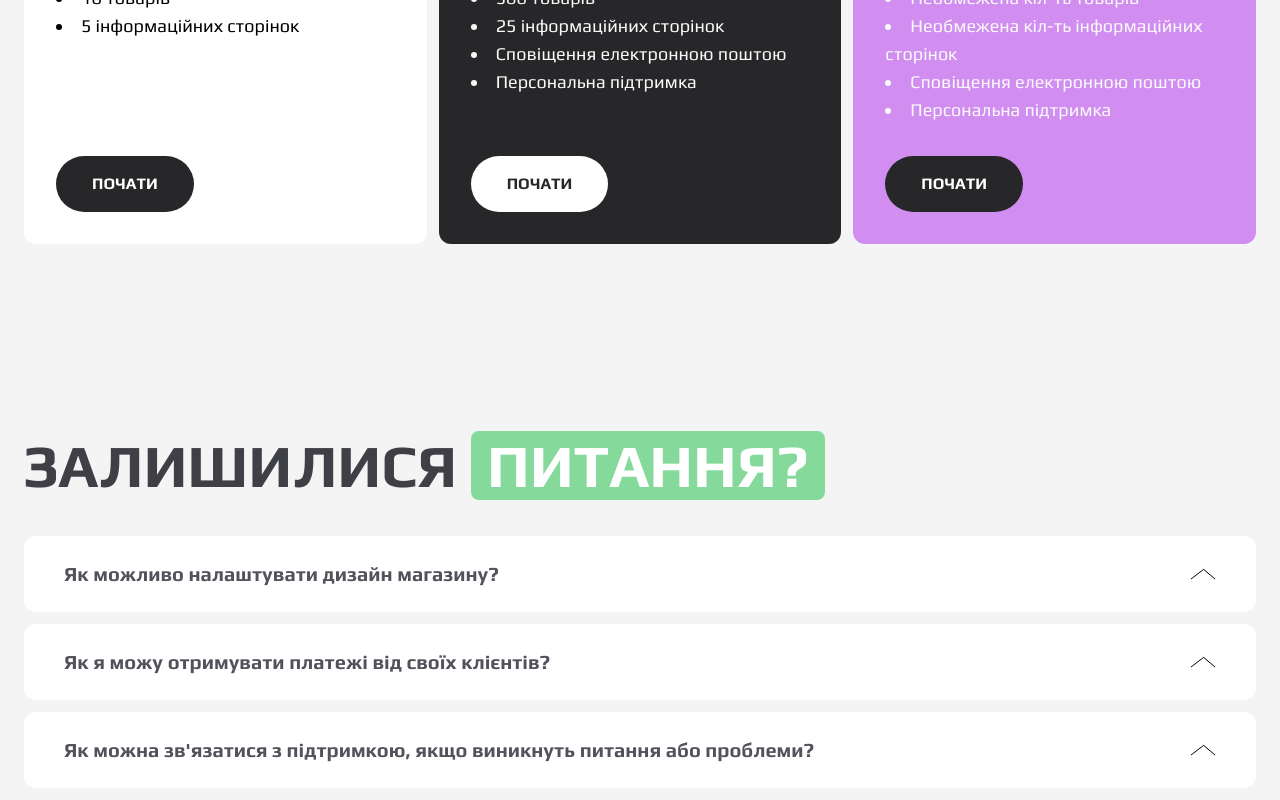
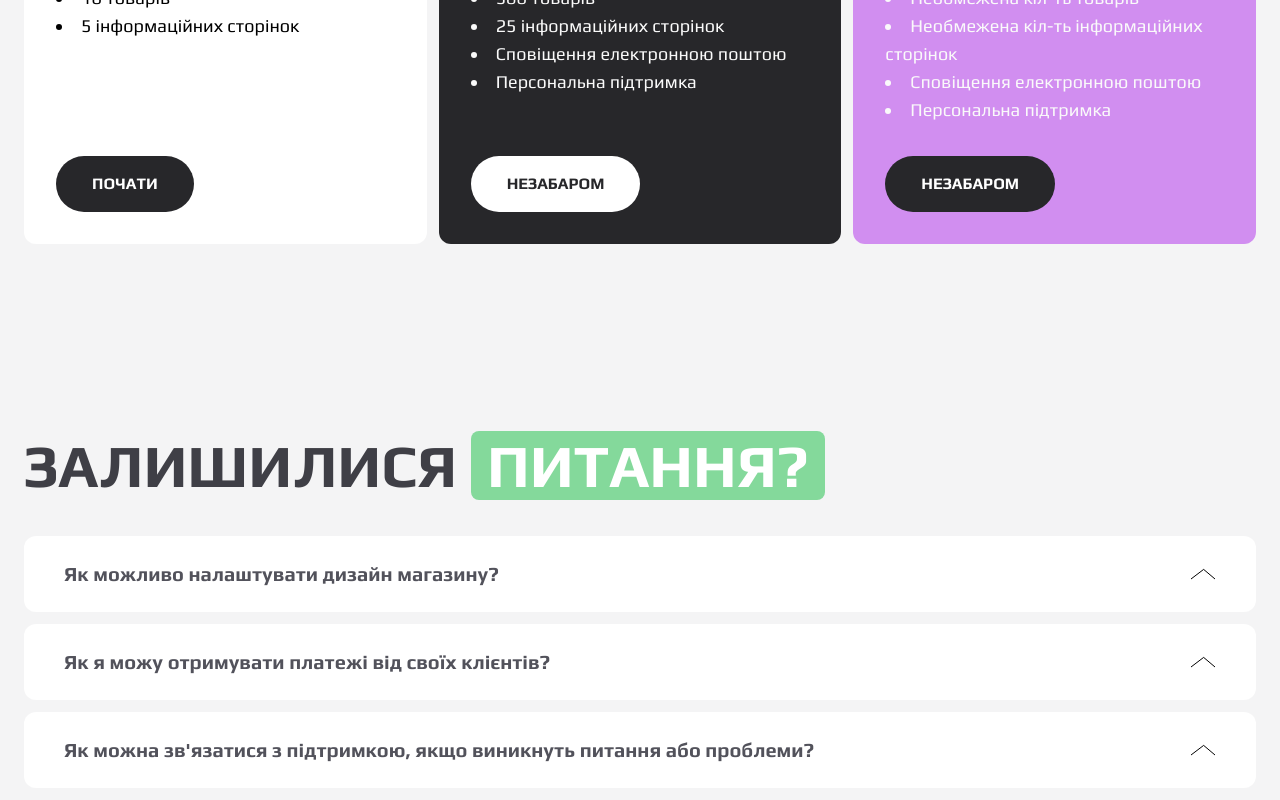
Before and after one commit to flurium/spentoday, a SvelteKit app: page / in a window 1280 px wide. Shown: the part 4472-5272 px from the top of the page. Built offline with nearby package versions, Linux system fonts and the light colour scheme; no server answers.

Commit message:
disable paid plans

```diff
--- a/src/features/landing/Pricing.svelte
+++ b/src/features/landing/Pricing.svelte
@@ -44,13 +44,19 @@
     </ul>
 
     <footer class="mt-8">
-      <a
+      <!-- <a
         class="block w-fit rounded-full py-4 px-9 bg-white
           text-brand-dark font-bold"
         href="/login"
       >
         ПОЧАТИ
-      </a>
+      </a> -->
+      <span
+        class="block w-fit rounded-full py-4 px-9 bg-white
+          text-brand-dark font-bold"
+      >
+        НЕЗАБАРОМ
+      </span>
     </footer>
   </div>
   <div class="p-8 bg-brand-pink rounded-xl grid grid-rows-[auto_1fr_auto]">
@@ -68,13 +74,19 @@
     </ul>
 
     <footer class="mt-8">
-      <a
+      <!-- <a
         class="block w-fit rounded-full py-4 px-9 bg-brand-dark
           text-white font-bold"
         href="/login"
       >
         ПОЧАТИ
-      </a>
+      </a> -->
+      <span
+        class="block w-fit rounded-full py-4 px-9 bg-brand-dark
+          text-white font-bold"
+      >
+        НЕЗАБАРОМ
+      </span>
     </footer>
   </div>
 </section>
```
